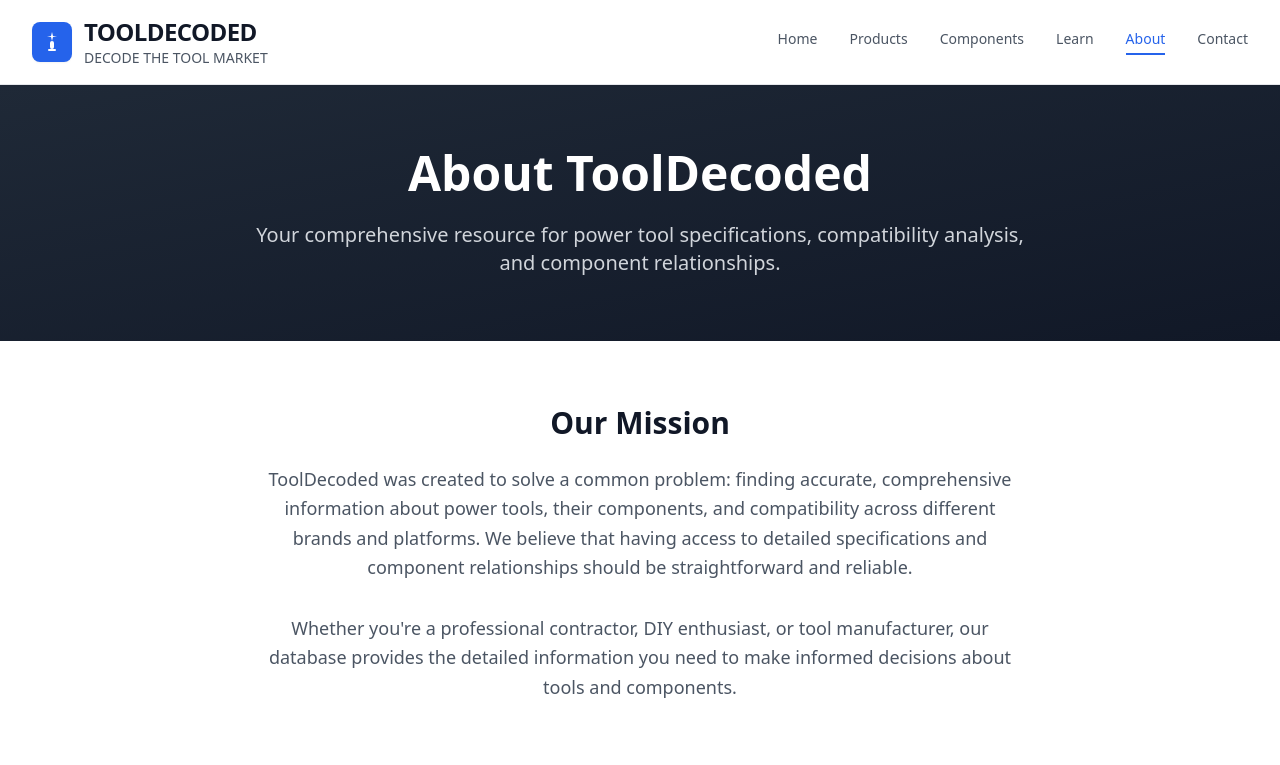
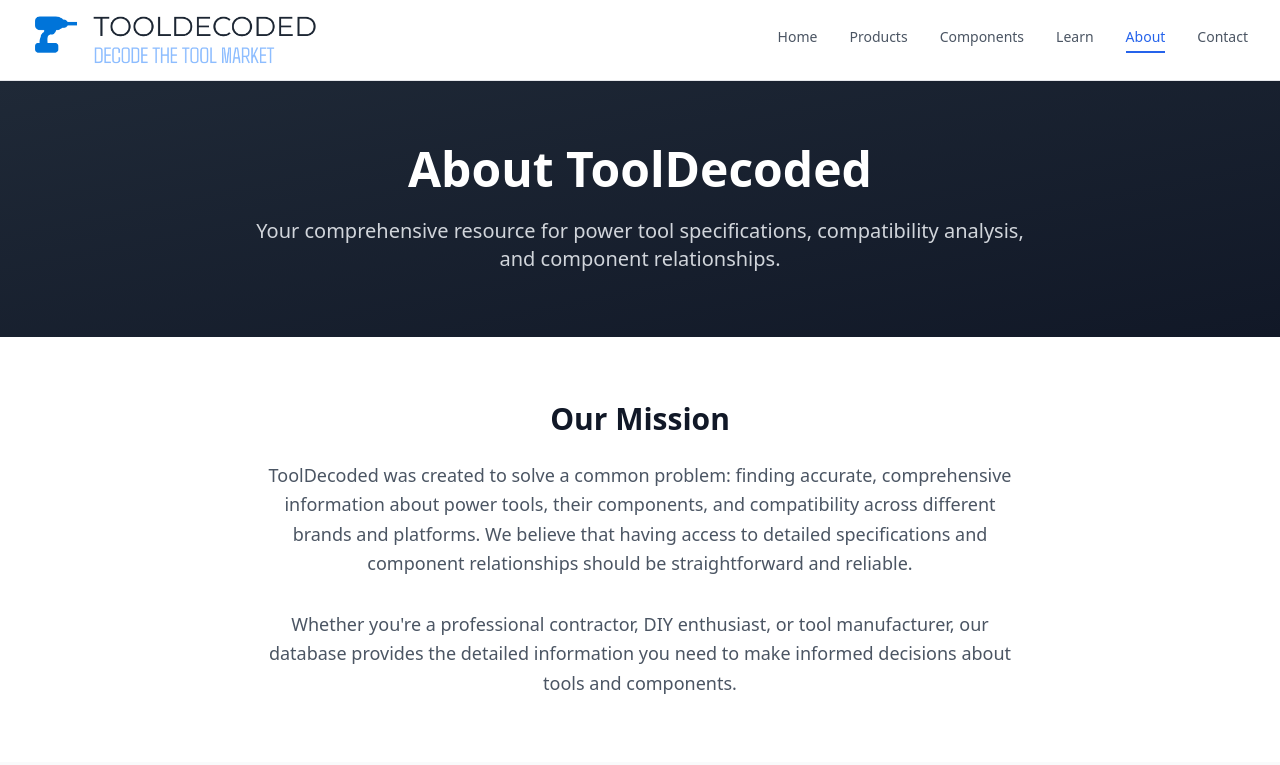
Before and after one commit to tooldecoded/tooldecoded_1_0, a Django app: page /about/ in a window 1280 px wide. Shown: the top 765 px of the page. Run offline with Django 5.2, Linux system fonts and the light colour scheme; some libraries are stand-ins or nearby versions.

Commit message:
Update base template and add logo image

```diff
--- a/frontend/templates/frontend/base.html
+++ b/frontend/templates/frontend/base.html
@@ -276,45 +276,11 @@
                     <a href="{% url 'home' %}" class="flex items-center group">
                         <!-- Desktop Logo -->
                         <div class="hidden md:block">
-                            <div class="flex items-center space-x-3">
-                                <!-- Drill Icon -->
-                                <div class="w-10 h-10 bg-blue-600 rounded-lg flex items-center justify-center shadow-sm">
-                                    <svg class="w-6 h-6 text-white" fill="currentColor" viewBox="0 0 24 24">
-                                        <!-- Drill bit -->
-                                        <path d="M12 2L13 6L17 6L13 7L12 11L11 7L7 6L11 6L12 2Z"/>
-                                        <!-- Drill body -->
-                                        <rect x="10" y="11" width="4" height="8" rx="2"/>
-                                        <!-- Handle -->
-                                        <rect x="8" y="19" width="8" height="2" rx="1"/>
-                                    </svg>
-                                </div>
-                                <!-- Text -->
-                                <div class="flex flex-col">
-                                    <h1 class="text-2xl font-bold text-gray-900 group-hover:text-blue-600 transition-colors tracking-tight">TOOLDECODED</h1>
-                                    <p class="text-sm text-gray-600 group-hover:text-blue-500 transition-colors font-medium">DECODE THE TOOL MARKET</p>
-                                </div>
-                            </div>
+                            <img src="{% static 'frontend/images/logo.png' %}" alt="ToolDecoded Logo" class="h-12 w-auto bg-white rounded-lg">
                         </div>
                         <!-- Mobile Logo -->
                         <div class="md:hidden">
-                            <div class="flex items-center space-x-2">
-                                <!-- Drill Icon -->
-                                <div class="w-8 h-8 bg-blue-600 rounded-lg flex items-center justify-center shadow-sm">
-                                    <svg class="w-5 h-5 text-white" fill="currentColor" viewBox="0 0 24 24">
-                                        <!-- Drill bit -->
-                                        <path d="M12 2L13 6L17 6L13 7L12 11L11 7L7 6L11 6L12 2Z"/>
-                                        <!-- Drill body -->
-                                        <rect x="10" y="11" width="4" height="8" rx="2"/>
-                                        <!-- Handle -->
-                                        <rect x="8" y="19" width="8" height="2" rx="1"/>
-                                    </svg>
-                                </div>
-                                <!-- Text -->
-                                <div class="flex flex-col">
-                                    <h1 class="text-lg font-bold text-gray-900 group-hover:text-blue-600 transition-colors tracking-tight">TOOLDECODED</h1>
-                                    <p class="text-xs text-gray-600 group-hover:text-blue-500 transition-colors font-medium">DECODE THE TOOL MARKET</p>
-                                </div>
-                            </div>
+                            <img src="{% static 'frontend/images/logo.png' %}" alt="ToolDecoded Logo" class="h-8 w-auto bg-white rounded-lg">
                         </div>
                     </a>
                 </div>
@@ -389,24 +355,7 @@
                 <!-- Brand Section -->
                 <div class="col-span-1 md:col-span-2">
                     <div class="mb-4">
-                        <div class="flex items-center space-x-3">
-                            <!-- Drill Icon -->
-                            <div class="w-8 h-8 bg-blue-600 rounded-lg flex items-center justify-center shadow-sm">
-                                <svg class="w-5 h-5 text-white" fill="currentColor" viewBox="0 0 24 24">
-                                    <!-- Drill bit -->
-                                    <path d="M12 2L13 6L17 6L13 7L12 11L11 7L7 6L11 6L12 2Z"/>
-                                    <!-- Drill body -->
-                                    <rect x="10" y="11" width="4" height="8" rx="2"/>
-                                    <!-- Handle -->
-                                    <rect x="8" y="19" width="8" height="2" rx="1"/>
-                                </svg>
-                            </div>
-                            <!-- Text -->
-                            <div class="flex flex-col">
-                                <h1 class="text-xl font-bold text-white tracking-tight">TOOLDECODED</h1>
-                                <p class="text-sm text-gray-300 font-medium">DECODE THE TOOL MARKET</p>
-                            </div>
-                        </div>
+                        <img src="{% static 'frontend/images/logo.png' %}" alt="ToolDecoded Logo" class="h-10 w-auto bg-white rounded-lg p-1">
                     </div>
                     <p class="text-gray-300 text-sm leading-relaxed mb-4">
                         A comprehensive database and analysis platform for power tools, components, and accessories.
```
Also changed, not shown: frontend/tooldecoded-high-resolution-logo-white-bg.png (added).
